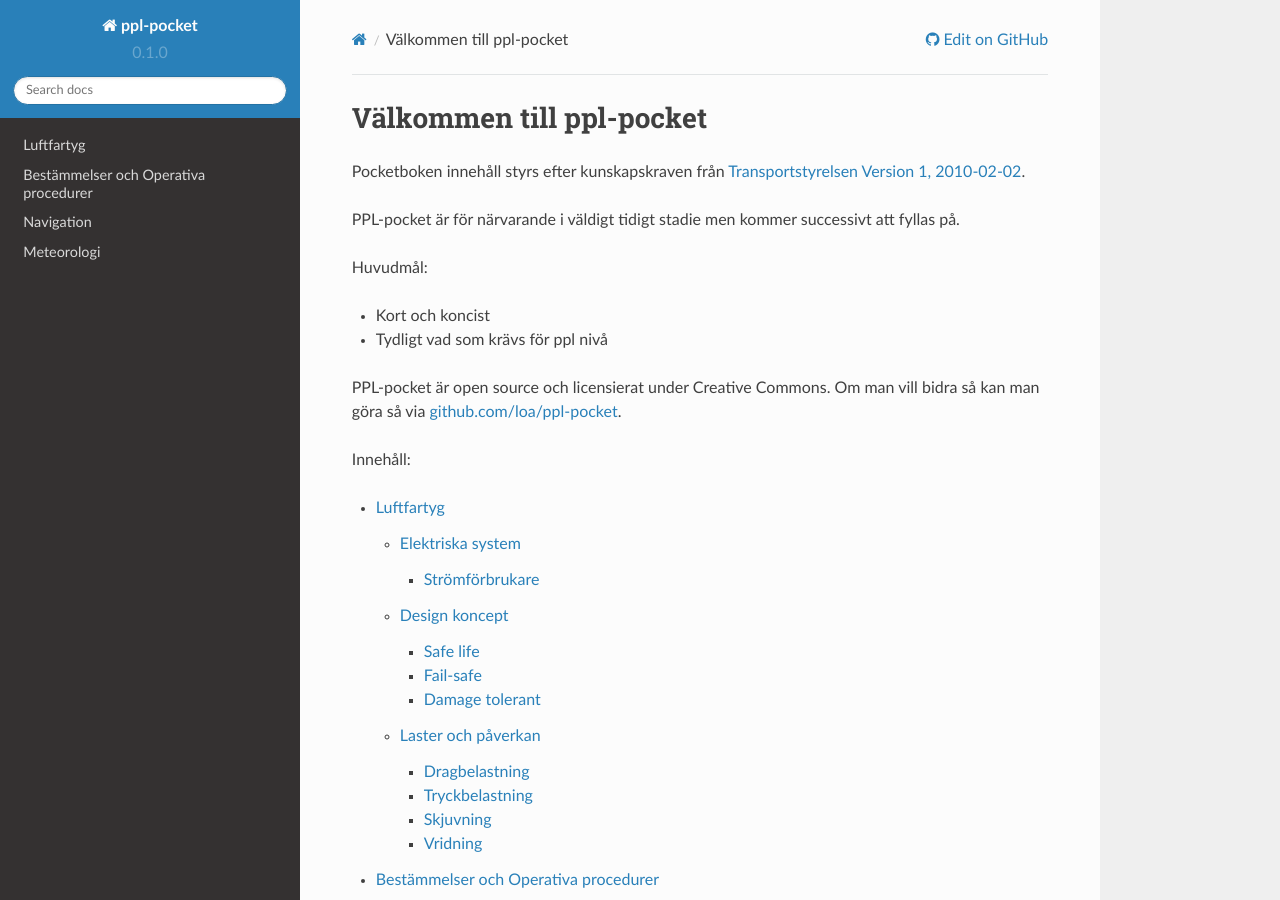
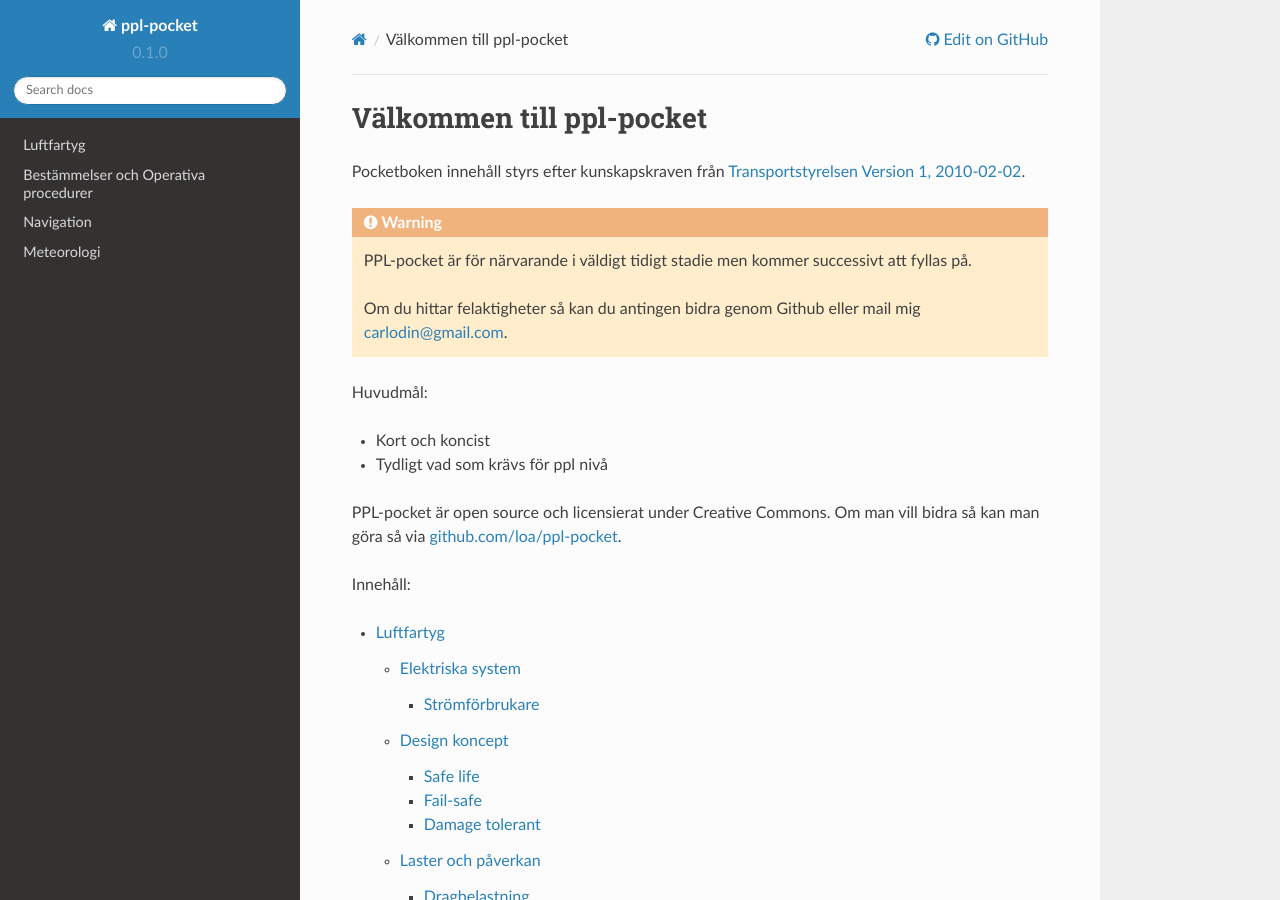
Before and after one commit to loa/ppl-pocket, a Sphinx documentation site: the page built from source/index.rst, in a window 1280 px wide and 900 px high. Built offline with Sphinx 7.4.7 and the Read the Docs theme 2.0.0, drawn with Linux system fonts in a browser that asks for light colours.

Commit message:
Add work in progress warning messages

```diff
--- a/source/agk.rst
+++ b/source/agk.rst
@@ -2,6 +2,8 @@
 -----------------
 Luftfartyg
 -----------------
+
+.. warning:: Detta kapitel är under arbete och kan innehålla felaktigheter.
 
 Elektriska system
 -----------------
@@ -18,9 +20,9 @@
 +-----------------------------+-------------------+
 | Pitotrörsvärme              | 5A                |
 +-----------------------------+-------------------+
-| Vingklaffmotor              | 4A                |
+| Vingklaffmotor              | 4A                |
 +-----------------------------+-------------------+
-| Antikollisionsljus (varje)  | 3.5 A             |
+| Antikollisionsljus (varje)  | 3.5 A             |
 +-----------------------------+-------------------+
 | Taxiljus                    | 3,5 A             |
 +-----------------------------+-------------------+
--- a/source/alop.rst
+++ b/source/alop.rst
@@ -2,6 +2,8 @@
 -------------------------------------
 Bestämmelser och Operativa procedurer
 -------------------------------------
+
+.. warning:: Detta kapitel är under arbete och kan innehålla felaktigheter.
 
 Myndigheter & organisationer
 ============================
--- a/source/index.rst
+++ b/source/index.rst
@@ -8,7 +8,10 @@
 
 Pocketboken innehåll styrs efter kunskapskraven från `Transportstyrelsen Version 1, 2010-02-02 <http://www.transportstyrelsen.se/sv/Luftfart/Privat--och-allmanflyg/Certifikat-och-utbildning/Privatflygarcertifikat-PPL/Teoriutbildning/Kunskapskrav/>`_.
 
-PPL-pocket är för närvarande i väldigt tidigt stadie men kommer successivt att fyllas på.
+
+.. warning:: PPL-pocket är för närvarande i väldigt tidigt stadie men kommer successivt att fyllas på.
+
+             Om du hittar felaktigheter så kan du antingen bidra genom Github eller mail mig carlodin@gmail.com.
 
 Huvudmål:
 
--- a/source/met.rst
+++ b/source/met.rst
@@ -2,6 +2,8 @@
 -----------
 Meteorologi
 -----------
+
+.. warning:: Detta kapitel är under arbete och kan innehålla felaktigheter.
 
 Atmosfärens
 -----------
--- a/source/nav.rst
+++ b/source/nav.rst
@@ -2,6 +2,8 @@
 -----------------
 Navigation
 -----------------
+
+.. warning:: Detta kapitel är under arbete och kan innehålla felaktigheter.
 
 Solsystemet
 -----------
```
